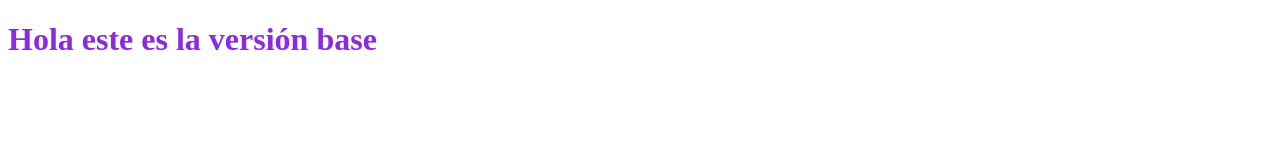
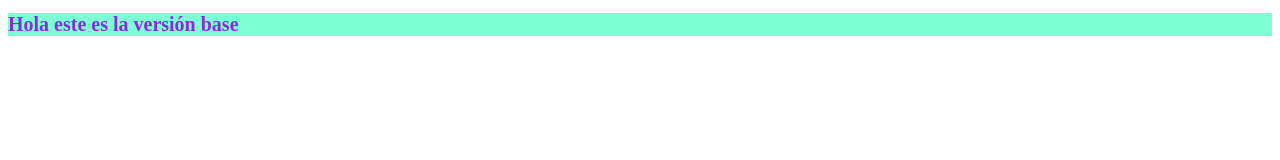
Before and after one commit to hosseingitwork/git, a plain HTML site: page index.html in a window 1280 px wide. Drawn offline with Linux system fonts and the light colour scheme.

Commit message:
Tamaño de texto, grusor de letra y fondo de pantalla

```diff
--- a/css/style.css
+++ b/css/style.css
@@ -1,4 +1,7 @@
 
 h1{
     color: blueviolet;
+    background-color: aquamarine;
+    font-weight: bold;
+    font-size: 20px;
 }
```
